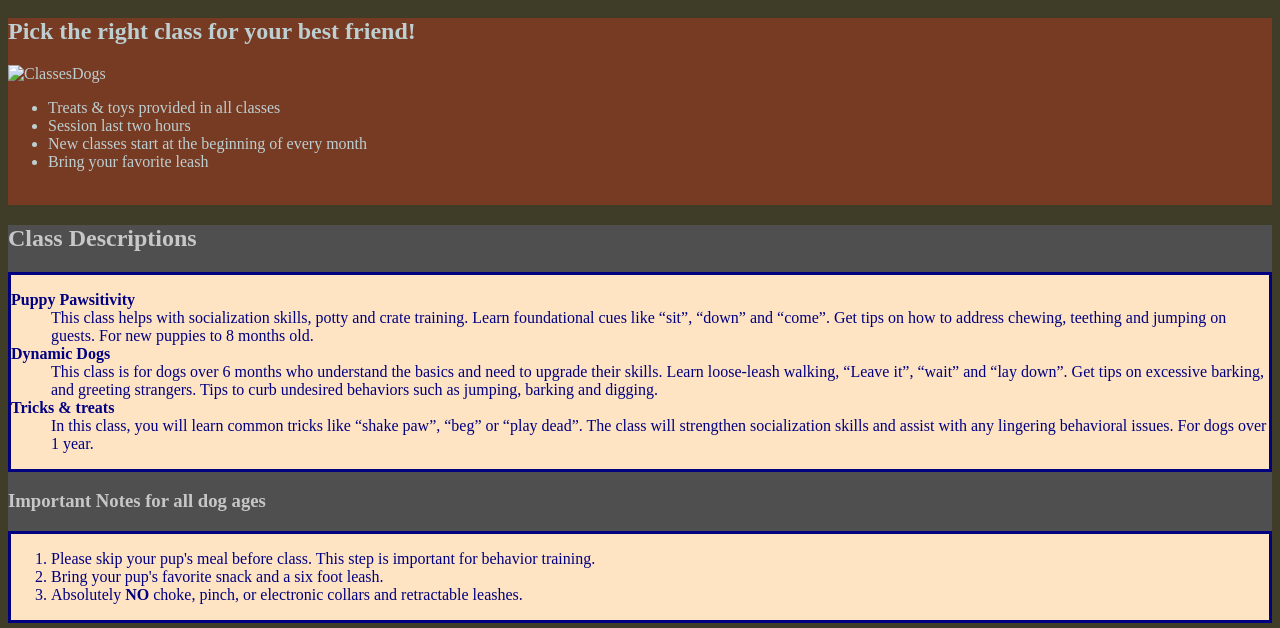
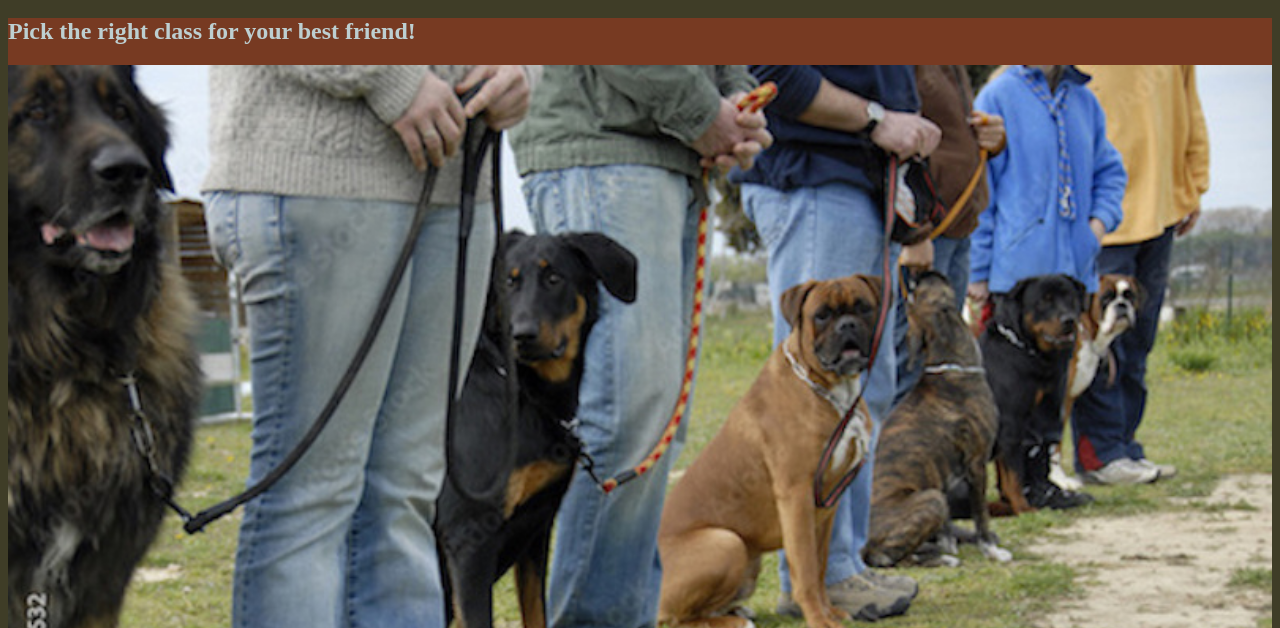
Before and after one commit to LuBocNU/chateau-chien-assignment, a plain HTML site: page classes.html in a window 1280 px wide. Shown: the part 172-800 px from the top of the page. Drawn offline with Linux system fonts and the light colour scheme; the site is published under a folder, as on GitHub Pages, so addresses that start at the root find nothing.

Commit message:
Update classes.html

```diff
--- a/classes.html
+++ b/classes.html
@@ -29,7 +29,7 @@
 </nav>
 <main>
     <h2>Pick the right class for your best friend!</h2>
-        <img src="/images/ClassesDogs.jpg"
+        <img src="images/ClassesDogs.jpg"
         alt="ClassesDogs">
     <ul>
         <li>Treats &amp; toys provided in all classes</li>
```
